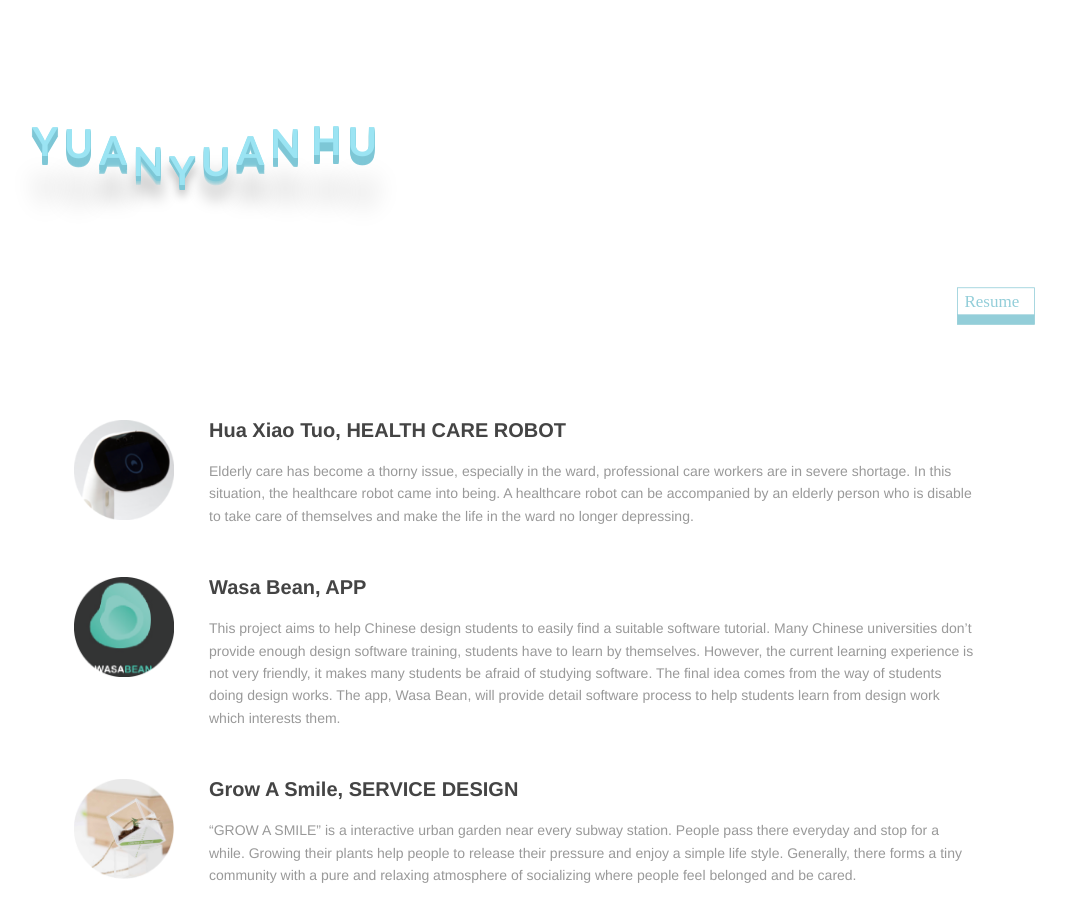
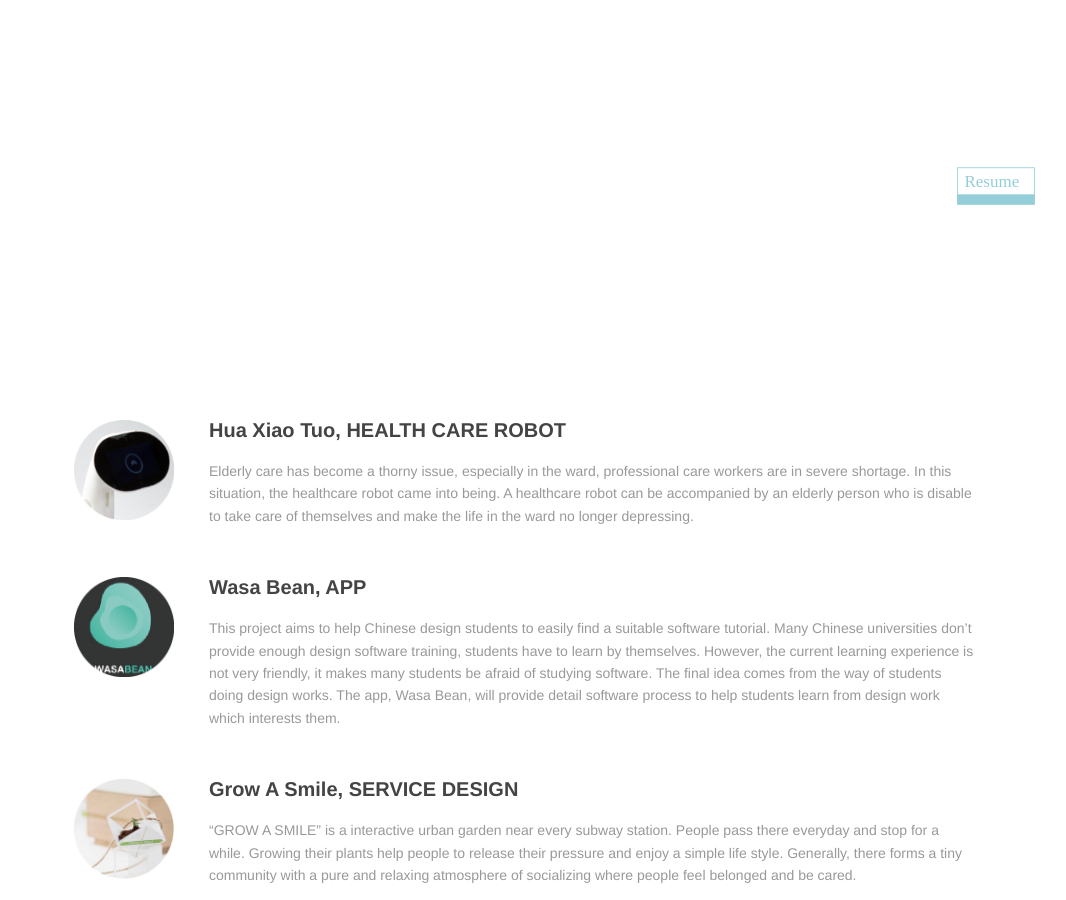
Before and after one commit to yuanyuanhu96/Potfolio-Archive, a Jekyll site: the page built from index.md, in a window 1280 px wide and 900 px high. Shown: the whole window, without its empty margins (116-1182 px from the left). Built offline with Jekyll 4.4.1, drawn with Linux system fonts in a browser that asks for light colours.

Commit message:
Delete text for name animation

```diff
--- a/index.md
+++ b/index.md
@@ -10,19 +10,6 @@ layout: default
     <div class="aside">
       <div class="info-card">
          <div class="Me">
-      <h1>
-        <span>Y</span>
-        <span>U</span>
-        <span>A</span>
-        <span>N</span>
-        <span>Y</span>
-        <span>U</span>
-        <span>A</span>
-        <span>N</span>
-        <span><br> <br/></span>
-        <span>H</span>
-        <span>U</span>
-      </h1>
     </div>
 
    <div class="resume">
```
